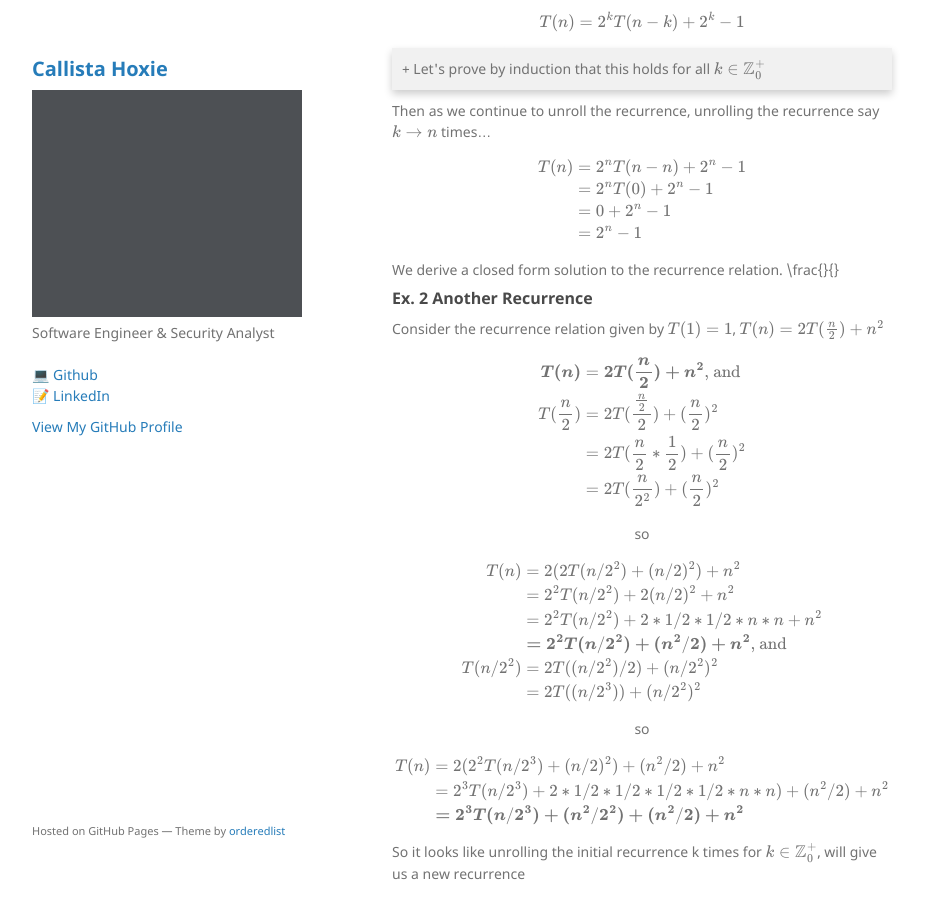
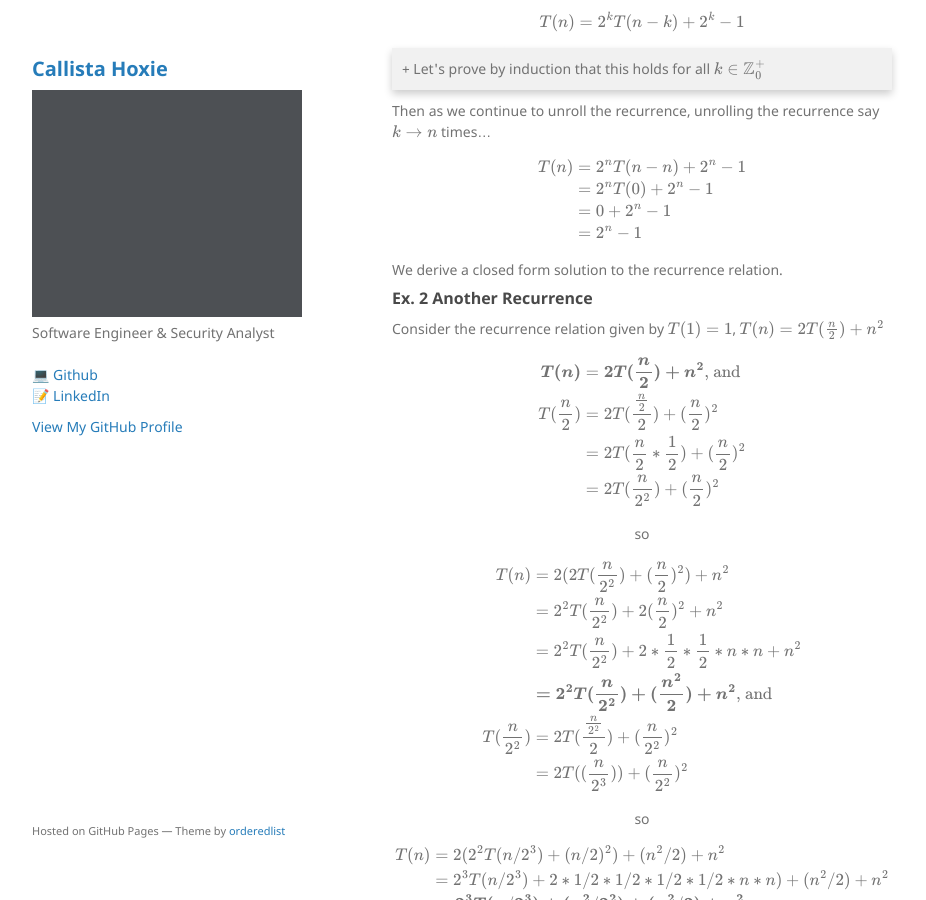
Before and after one commit to callistajosette/callistajosette.github.io, a Jekyll site: the page built from project-crease.md, in a window 1280 px wide and 900 px high, scrolled down 985 px. Shown: the whole window, without its empty margins (178-1104 px from the left). Built offline with Jekyll 4.4.1, drawn with Linux system fonts in a browser that asks for light colours; our own code applies the rules of GitHub Pages for plain Markdown files.

Commit message:
Update project-crease.md

```diff
--- a/project-crease.md
+++ b/project-crease.md
@@ -111,12 +111,12 @@ $$
 so
 $$
 \begin{align*}
-T(n) & = 2(2T(n/2^{2})+(n/2)^{2}) + n^{2} \\
-& = 2^{2}T(n/2^{2})+2(n/2)^{2} + n^{2} \\
-& = 2^{2}T(n/2^{2})+2*1/2*1/2*n*n + n^{2} \\
-& \boldsymbol{= 2^{2}T(n/2^{2})+(n^{2}/2) + n^{2}} \text{, and} \\
-T(n/2^{2}) & = 2T((n/2^{2})/2) + (n/2^{2})^{2} \\
-& = 2T((n/2^{3})) + (n/2^{2})^{2} \\
+T(n) & = 2(2T(\frac{n}{2^{2}})+(\frac{n}{2})^{2}) + n^{2} \\
+& = 2^{2}T(\frac{n}{2^{2}})+2(\frac{n}{2})^{2} + n^{2} \\
+& = 2^{2}T(\frac{n}{2^{2}})+2*\frac{1}{2}*\frac{1}{2}*n*n + n^{2} \\
+& \boldsymbol{= 2^{2}T(\frac{n}{2^{2}})+(\frac{n^{2}}{2}) + n^{2}} \text{, and} \\
+T(\frac{n}{2^{2}}) & = 2T(\frac{\frac{n}{2^{2}}}{2}) + (\frac{n}{2^{2}})^{2} \\
+& = 2T((\frac{n}{2^{3}})) + (\frac{n}{2^{2}})^{2} \\
 \end{align*}
 $$
 so
```
Also changed, not shown: other parts of project-crease.md (+1 -1 lines).
